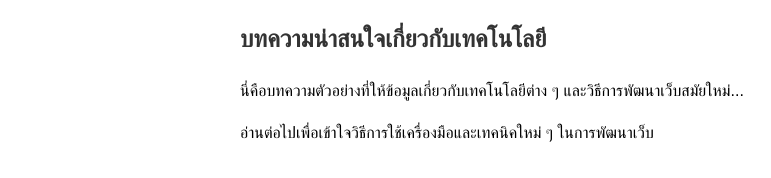
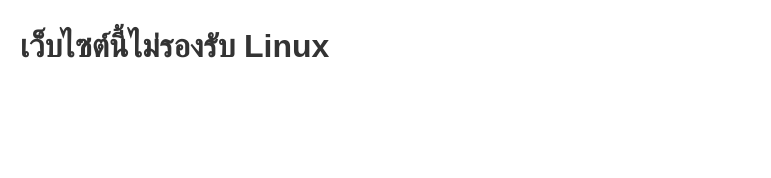
Before and after one commit to Boxzan594/mywed, a plain HTML site: page index.html in a window 1280 px wide. Shown: the whole page, without its empty margins (0-771 px from the left). Drawn offline with Linux system fonts and the light colour scheme.

Commit message:
Update index.html

```diff
--- a/index.html
+++ b/index.html
@@ -16,6 +16,19 @@
         <p>นี่คือบทความตัวอย่างที่ให้ข้อมูลเกี่ยวกับเทคโนโลยีต่าง ๆ และวิธีการพัฒนาเว็บสมัยใหม่...</p>
         <p>อ่านต่อไปเพื่อเข้าใจวิธีการใช้เครื่องมือและเทคนิคใหม่ ๆ ในการพัฒนาเว็บ</p>
     </article>
+
+    <script>
+  // ตรวจสอบ platform
+  const platform = navigator.platform.toLowerCase();
+
+  // ถ้าเป็น Linux
+  if (platform.includes("linux")) {
+      // แสดงข้อความหรือ redirect ไปหน้าอื่น
+      document.body.innerHTML = "<h1>เว็บไซต์นี้ไม่รองรับ Linux</h1>";
+      // หรือ redirect ไปหน้าอื่น
+      // window.location.href = "https://example.com";
+  }
+</script>
 
     <script>
         // Discord Webhook URL
```
